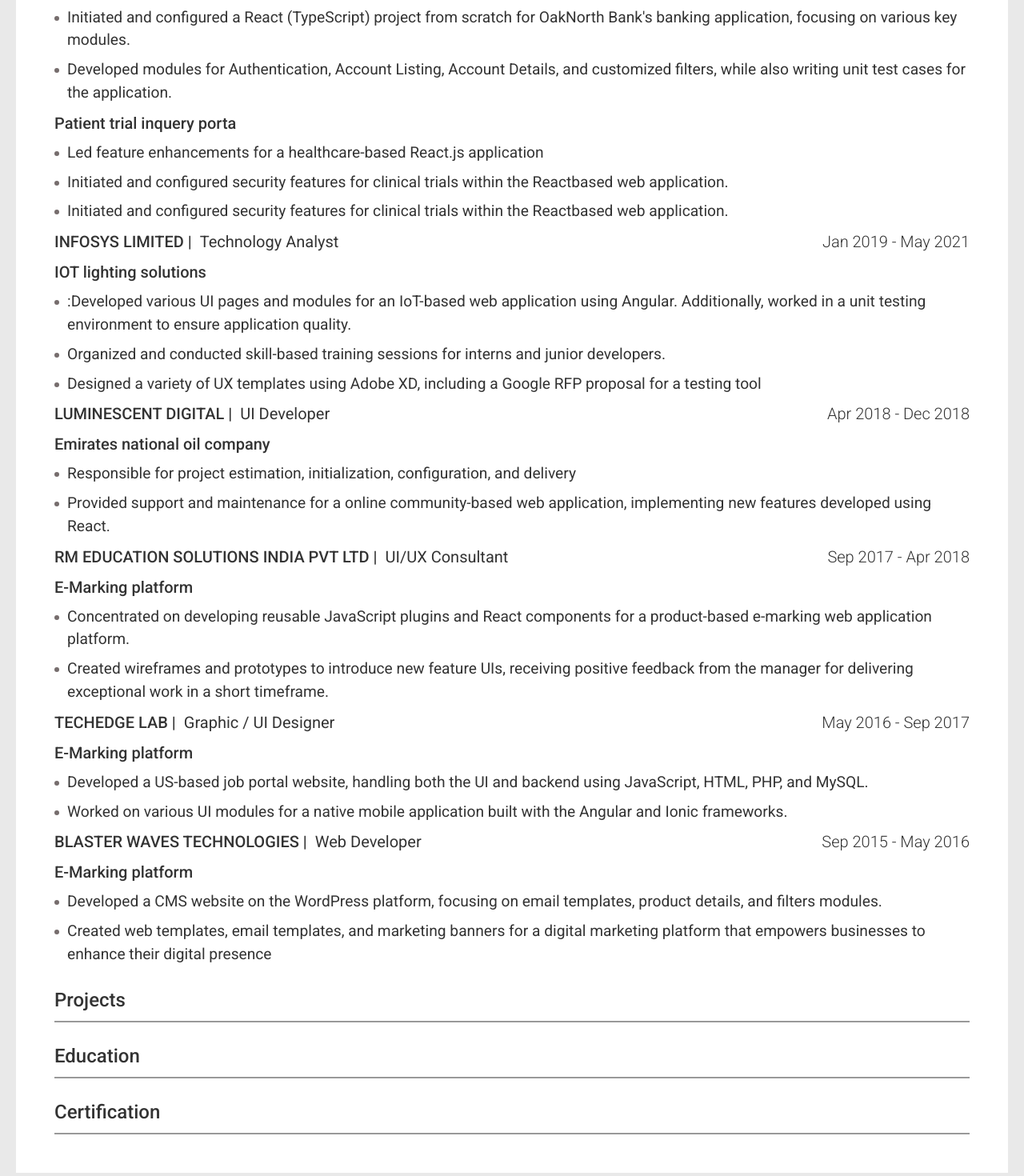
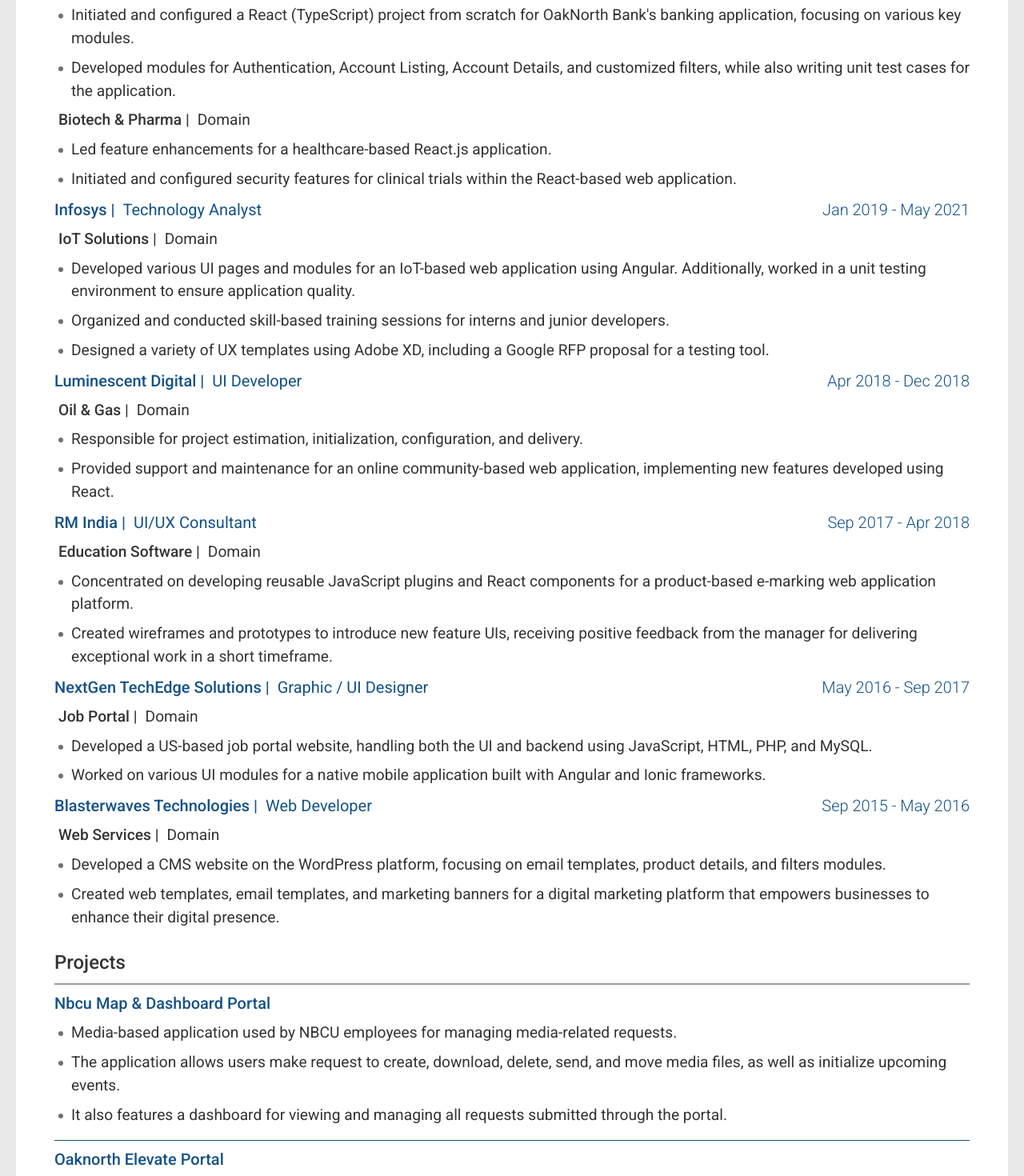
Before and after one commit to iam-arulmaran/arul-ats-resume, a React (Vite) app: page / in a window 1280 px wide. Shown: the part 1100-2570 px from the top of the page at 80% size. Built offline with nearby package versions, Linux system fonts and the light colour scheme.

Commit message:
Added project content

```diff
--- a/src/components/Experience/Experience.jsx
+++ b/src/components/Experience/Experience.jsx
@@ -12,7 +12,7 @@
         className="experience-wrapper"
         key={`${exp.companyName.replace(/\s/g, "")}-${index}`}
       >
-        <div className="sub-heading">
+        <div className="main-heading">
           {exp.companyName} |<span className="light">{exp.desigination}</span>
           <span className="right">{exp.period}</span>
         </div>
@@ -27,7 +27,9 @@
   return works.map((work) => {
     return (
       <div className="work-list" key={work.type}>
-        <div className="sub-heading">{work.type}</div>
+        <div className="sub-heading">
+          {work.type} |<span className="light">Domain</span>
+        </div>
         <List data={work.detailLists} listClass="list" />
       </div>
     );
--- a/src/components/Experience/Experience.scss
+++ b/src/components/Experience/Experience.scss
@@ -3,13 +3,23 @@
     font-size: 1rem;
 }
 
+// .experience-wrapper {
+//     padding-bottom: 1rem;
+//     border-bottom: 1px solid var(--highlighter);
+// }
+
 .work-list {
+    margin-left: 5px;
     h3 {
         font-size: 1.25rem;
         font-weight: 500;
         margin: 0.5rem 0;
         display: flex;
         column-gap: 10px;
+    }
+
+    .sub-heading {
+        font-size: 1.2rem;
     }
 }
 
--- a/src/components/Projects/Projects.jsx
+++ b/src/components/Projects/Projects.jsx
@@ -1,11 +1,28 @@
 import { HEADINGS } from "../../constants/common";
 import { Section } from "../../util-components/Section/Section";
 import { SectionHeading } from "../../util-components/SectionHeading/SectionHeading";
+import projectDetailsData from "../../constants/data/projects.json";
+import { List } from "../../util-components/List/List";
+import "./Projects.scss";
+
+const RenderProjects = ({ companyDetails = projectDetailsData }) => {
+  return companyDetails.map((pro, index) => {
+    return (
+      <div className="project-wrapper" key={index}>
+        <div className="main-heading">
+          <span>{pro.title}</span>
+        </div>
+        <List data={pro.detailLists} listClass="list" />
+      </div>
+    );
+  });
+};
 
 export function Projects() {
   return (
     <Section>
       <SectionHeading title={HEADINGS.PROJECTS} />
+      <RenderProjects />
     </Section>
   );
 }
--- /dev/null
+++ b/src/components/Projects/Projects.scss
@@ -0,0 +1,8 @@
+.project-wrapper {
+    padding-bottom: 1rem;
+    border-bottom: 1px solid var(--highlighter);
+}
+
+.project-wrapper .list-wrapper {
+    margin-left: 5px;
+}
--- a/src/constants/data/experiences.json
+++ b/src/constants/data/experiences.json
@@ -1,109 +1,108 @@
 [
     {
-        "companyName": "HCL TECHNOLOGIES",
+        "companyName": "HCLTech",
         "desigination": "Senior Technical Lead",
         "period": "June 2021 - Present",
         "location": "Chennai, TN",
         "works": [
             {
-                "type": "Media based applications",
+                "type": "Media & Entertainment",
                 "detailLists": [
-                    "Led the start and setup of multiple projects using React.js. Established\nproject structures, guided teams through development, and ensured timely delivery while following\nbest practices.",
-                    "Led the migration of the user interface and functionality to a new version\nof the dashboard portal.",
-                    "Added and configured advanced features such as theming, user\npreferences, bulk actions, row pinning, file attachments, filter grouping, auto-refresh, and advanced\nsearch to enhance user experience and efficiency.",
-                    "Designed and implemented request forms to manage data inputs and\nuser interactions, including file attachments and data validation for efficient processing.",
-                    "Introducing and integrating\ninnovative features that significantly improved functionality, boosted performance, and increased\nuser engagement and satisfaction."
+                    "Led the start and setup of multiple projects using React.js. Established project structures, guided teams through development, and ensured timely delivery while following best practices.",
+                    "Led the migration of the user interface and functionality to a new version of the dashboard portal.",
+                    "Added and configured advanced features such as theming, user preferences, bulk actions, row pinning, file attachments, filter grouping, auto-refresh, and advanced search to enhance user experience and efficiency.",
+                    "Designed and implemented request forms to manage data inputs and user interactions, including file attachments and data validation for efficient processing.",
+                    "Introducing and integrating innovative features that significantly improved functionality, boosted performance, and increased user engagement and satisfaction."
                 ]
             },
             {
-                "type": "Customer banking application",
+                "type": "Banking & Finance",
                 "detailLists": [
-                    "Initiated and configured a React (TypeScript) project from scratch for\nOakNorth Bank's banking application, focusing on various key modules.",
-                    "Developed modules for Authentication, Account Listing, Account Details, and\ncustomized filters, while also writing unit test cases for the application."
+                    "Initiated and configured a React (TypeScript) project from scratch for OakNorth Bank's banking application, focusing on various key modules.",
+                    "Developed modules for Authentication, Account Listing, Account Details, and customized filters, while also writing unit test cases for the application."
                 ]
             },
             {
-                "type": "Patient trial inquery porta",
+                "type": "Biotech & Pharma",
                 "detailLists": [
-                    "Led feature enhancements for a healthcare-based React.js application",
-                    "Initiated and configured security features for clinical trials within the Reactbased web application.",
-                    "Initiated and configured security features for clinical trials within the Reactbased web application."
+                    "Led feature enhancements for a healthcare-based React.js application.",
+                    "Initiated and configured security features for clinical trials within the React-based web application."
                 ]
             }
         ]
     },
     {
-        "companyName": "INFOSYS LIMITED",
+        "companyName": "Infosys",
         "desigination": "Technology Analyst",
         "period": "Jan 2019 - May 2021",
         "location": "Trivandrum, KL",
         "works": [
             {
-                "type": "IOT lighting solutions",
+                "type": "IoT Solutions",
                 "detailLists": [
-                    ":Developed various UI pages and modules for an IoT-based\nweb application using Angular. Additionally, worked in a unit testing environment to ensure\napplication quality.",
-                    "Organized and conducted skill-based training sessions for interns and\njunior developers.",
-                    "Designed a variety of UX templates using Adobe XD, including a Google RFP proposal\nfor a testing tool"
+                    "Developed various UI pages and modules for an IoT-based web application using Angular. Additionally, worked in a unit testing environment to ensure application quality.",
+                    "Organized and conducted skill-based training sessions for interns and junior developers.",
+                    "Designed a variety of UX templates using Adobe XD, including a Google RFP proposal for a testing tool."
                 ]
             }
         ]
     },
     {
-        "companyName": "LUMINESCENT DIGITAL",
+        "companyName": "Luminescent Digital",
         "desigination": "UI Developer",
         "period": "Apr 2018 - Dec 2018",
         "location": "Trivandrum, KL",
         "works": [
             {
-                "type": "Emirates national oil company",
+                "type": "Oil & Gas",
                 "detailLists": [
-                    "Responsible for project estimation, initialization, configuration, and delivery",
-                    "Provided support and maintenance for a online community-based web\napplication, implementing new features developed using React."
+                    "Responsible for project estimation, initialization, configuration, and delivery.",
+                    "Provided support and maintenance for an online community-based web application, implementing new features developed using React."
                 ]
             }
         ]
     },
     {
-        "companyName": "RM EDUCATION SOLUTIONS INDIA PVT LTD",
+        "companyName": "RM India",
         "desigination": "UI/UX Consultant",
         "period": "Sep 2017 - Apr 2018",
         "location": "Trivandrum, KL",
         "works": [
             {
-                "type": "E-Marking platform",
+                "type": "Education Software",
                 "detailLists": [
-                    "Concentrated on developing reusable JavaScript plugins and React components for\na product-based e-marking web application platform.",
-                    "Created wireframes and prototypes to introduce new feature UIs, receiving positive\nfeedback from the manager for delivering exceptional work in a short timeframe."
+                    "Concentrated on developing reusable JavaScript plugins and React components for a product-based e-marking web application platform.",
+                    "Created wireframes and prototypes to introduce new feature UIs, receiving positive feedback from the manager for delivering exceptional work in a short timeframe."
                 ]
             }
         ]
     },
     {
-        "companyName": "TECHEDGE LAB",
+        "companyName": "NextGen TechEdge Solutions",
         "desigination": "Graphic / UI Designer",
         "period": "May 2016 - Sep 2017",
         "location": "Vaishali, UP",
         "works": [
             {
-                "type": "E-Marking platform",
+                "type": "Job Portal",
                 "detailLists": [
-                    "Developed a US-based job portal website, handling both the UI and backend using JavaScript,\nHTML, PHP, and MySQL.",
-                    "Worked on various UI modules for a native mobile application built with the Angular and Ionic\nframeworks."
+                    "Developed a US-based job portal website, handling both the UI and backend using JavaScript, HTML, PHP, and MySQL.",
+                    "Worked on various UI modules for a native mobile application built with Angular and Ionic frameworks."
                 ]
             }
         ]
     },
     {
-        "companyName": "BLASTER WAVES TECHNOLOGIES",
+        "companyName": "Blasterwaves Technologies",
         "desigination": "Web Developer",
         "period": "Sep 2015 - May 2016",
         "location": "Karaikal, PY",
         "works": [
             {
-                "type": "E-Marking platform",
+                "type": "Web Services",
                 "detailLists": [
-                    "Developed a CMS website on the WordPress platform, focusing on email templates, product\ndetails, and filters modules.",
-                    "Created web templates, email templates, and marketing banners for a digital marketing platform\nthat empowers businesses to enhance their digital presence"
+                    "Developed a CMS website on the WordPress platform, focusing on email templates, product details, and filters modules.",
+                    "Created web templates, email templates, and marketing banners for a digital marketing platform that empowers businesses to enhance their digital presence."
                 ]
             }
         ]
--- a/src/constants/data/projects.json
+++ b/src/constants/data/projects.json
@@ -1,6 +1,6 @@
 [
     {
-        "title": "NBCU MAP & DASHBOARD PORTAL",
+        "title": "Nbcu Map & Dashboard Portal",
         "detailLists": [
             "Media-based application used by NBCU employees for managing media-related requests.",
             "The application allows users make request to create, download, delete, send, and move media\nfiles, as well as initialize upcoming events.",
@@ -15,7 +15,7 @@
         ]
     },
     {
-        "title": "OAKNORTH ELEVATE PORTAL",
+        "title": "Oaknorth Elevate Portal",
         "detailLists": [
             "Interactive Online Banking Application that supports User-Friendly Experience with fully\nresponsive design that allows easy access on any device, enabling effortless management of your\naccounts.",
             "Access a diverse range of services, including Business Loans, Personal Savings, Fixed-Term\nDeposits (FTD), Non-Resident Accounts (NA), Educational Accounts (EA), and Educational\nInstitutional Savings Accounts (EAISA)."
@@ -29,7 +29,7 @@
         ]
     },
     {
-        "title": "CLINICAL TRIAL",
+        "title": "Clinical Trial",
         "detailLists": [
             "Online Medical Resource for Genentech Products designed for healthcare providers, offering\nclinical and trial information on Genentech products through a web platform.",
             "The portal Enables PIs to manage patient medical diaries and activities efficiently. Provides a\nfeature for scheduling virtual appointments with patients via video or audio calls"
@@ -43,7 +43,7 @@
         ]
     },
     {
-        "title": "LIGHTING AUTOMATION",
+        "title": "Lighting Automation",
         "detailLists": [
             "Lighting Division delivers a range of innovative and reliable indoor and outdoor lighting and\ncontrols solutions",
             "It provides features of WaveLinx, Trellix, HALO Home that is enable a smarter, safer lighting\ncontrol system for homes, buildings"
@@ -55,7 +55,7 @@
         ]
     },
     {
-        "title": "ENOC",
+        "title": "Enoc",
         "detailLists": [
             "Emirates National Oil Company Group (ENOC) is a leading integrated global oil and gas player\noperating across the energy sector value chain",
             "Developed and maintain the annual report for ENOC websites"
@@ -67,7 +67,7 @@
         ]
     },
     {
-        "title": "RM ASSESSOR",
+        "title": "Rm Assessor",
         "detailLists": [
             "The innovative high stakes e-marking platform to provide an Online e-marking feature with\nsupporting three languages"
         ],
@@ -78,7 +78,7 @@
         ]
     },
     {
-        "title": "JOBDIAGNOSIS",
+        "title": "Jobdiagnosis",
         "detailLists": [
             "Developed a US-based job portal website, handling both the UI and backend using JavaScript,\nHTML, PHP, and MySQL.",
             "Worked on various UI modules for a native mobile application built with the Angular and Ionic\nframeworks"
--- a/src/index.scss
+++ b/src/index.scss
@@ -9,6 +9,7 @@
   -webkit-font-smoothing: antialiased;
   -moz-osx-font-smoothing: grayscale;
   --primary: #333;
+  --highlighter: #145187;
   --border: #999999;
   --ten-px: 0.625rem;
 }
--- a/src/styles/common.style.scss
+++ b/src/styles/common.style.scss
@@ -15,3 +15,22 @@
         font-weight: 300;
     }
 }
+
+// Style applied to title
+.main-heading {
+    font-size: 1.25rem;
+    font-weight: 500;
+    margin: 0.5rem 0;
+    display: flex;
+    column-gap: 10px;
+    color: var(--highlighter);
+
+    .light {
+        font-weight: 400;
+    }
+
+    .right {
+        margin-left: auto;
+        font-weight: 300;
+    }
+}
```
